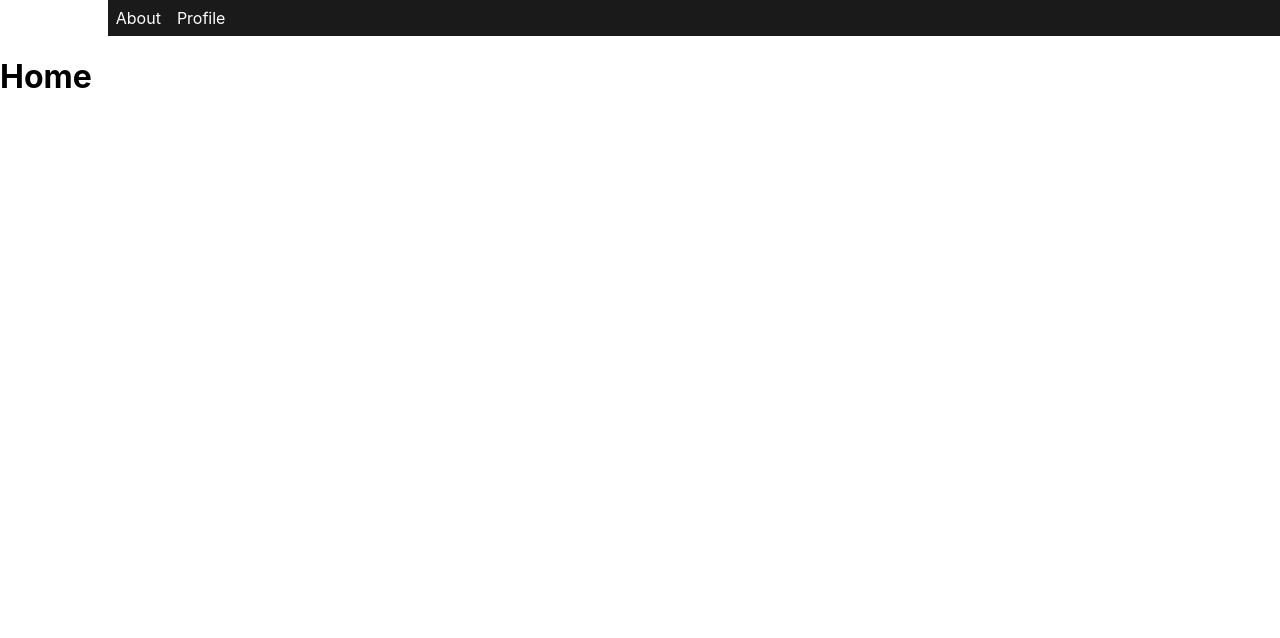
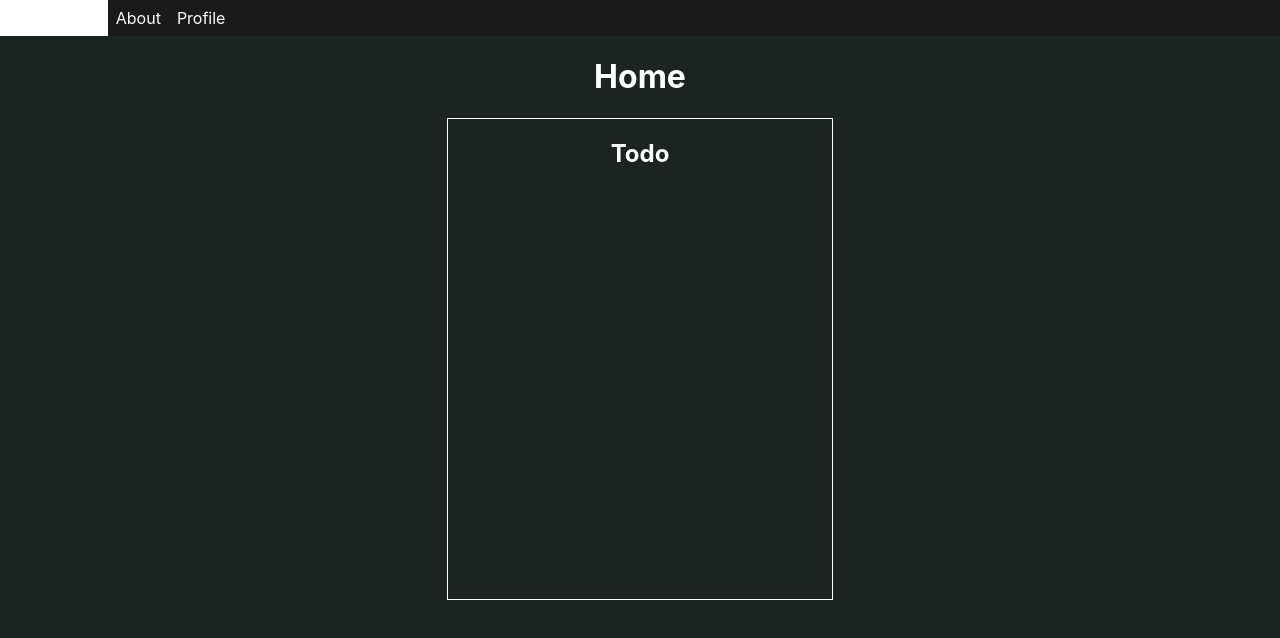
Before and after one commit to SimBys/task-master, a React (Create React App) app: page / in a window 1280 px wide. Shown: the top 638 px of the page. Built offline with nearby package versions, Linux system fonts and the light colour scheme.

Commit message:
added Todo component, changed app theme to dark

```diff
--- /dev/null
+++ b/src/Components/Todo.css
@@ -0,0 +1,10 @@
+.container {
+    border: 1px solid white;
+    width: 30%;
+    height: 60%;
+
+    text-align: center;
+    position: fixed;
+    left: 50%;
+    translate: -50%;
+}
--- /dev/null
+++ b/src/Components/Todo.tsx
@@ -0,0 +1,9 @@
+import './Todo.css'
+
+export default function Todo() {
+
+
+    return <div className={'container'}>
+        <h2>Todo</h2>
+    </div>
+}
--- a/src/index.css
+++ b/src/index.css
@@ -5,6 +5,8 @@ body {
     sans-serif;
   -webkit-font-smoothing: antialiased;
   -moz-osx-font-smoothing: grayscale;
+  background-color: #1c2323;
+  color: #FFF;
 }
 
 code {
--- a/src/pages/Home.tsx
+++ b/src/pages/Home.tsx
@@ -1,8 +1,11 @@
+import Todo from "../Components/Todo";
 
 export default function Home() {
     return (
         <>
-            <h1>Home</h1>
+            <h1 style={{textAlign: 'center'}}>Home</h1>
+
+            <Todo />
         </>
     );
 }
```
